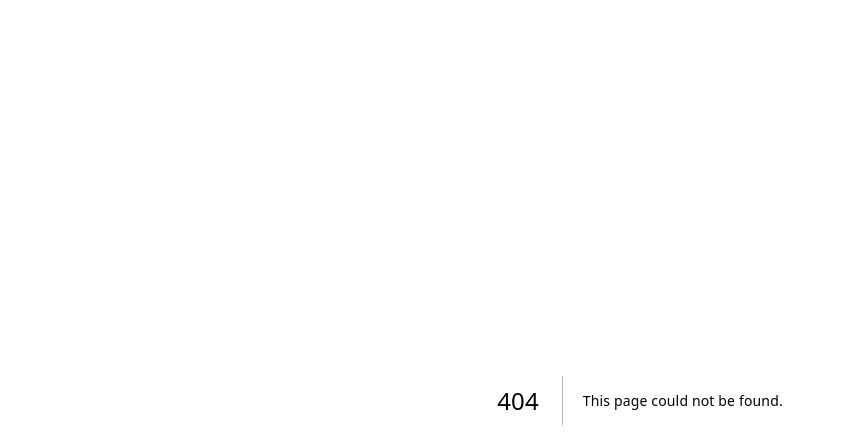
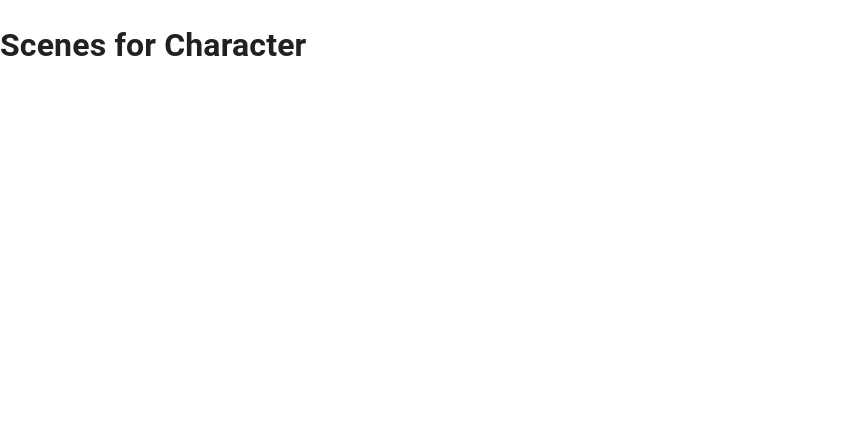
Before and after one commit to Abbyog27/ai-tales, a Next.js app: page /scenes/character/1 in a window 1280 px wide. Before the commit this address had no page. Shown: the top 448 px of the page, without its empty margins (0-844 px from the left). Built offline with nearby package versions, Linux system fonts and the light colour scheme.

Commit message:
FEAT: Routing to view-scenes from Edit character

```diff
--- /dev/null
+++ b/src/app/scenes/character/[characterId]/page.js
@@ -0,0 +1,40 @@
+
+// src/app > scenes > character > [characterId] > pages.js
+
+"use client"
+import React from 'react';
+import { useEffect, useState } from 'react';
+import { useRouter } from 'next/navigation';
+import { useParams } from 'next/navigation';
+// import ScenesFeed from '@/app/components/SceneFeed/ScenceFeed'; // Adjust the import path as needed
+
+export default function CharacterScenesPage() {
+    //   const router = useRouter();
+    //   const { characterId } = useParams();
+    //   const [character, setCharacter] = useState(null);
+
+    //   useEffect(() => {
+    //     const fetchCharacter = async () => {
+    //       try {
+    //         console.log("Debuggin Scene Feed")
+    //         const response = await axios.get(`${process.env.NEXT_PUBLIC_SERVER_URL}/characters/${characterId}`);
+    //         console.log('DEBUGGING', response);
+    //         fetchCharacter(response.data);
+    //       } catch (error) {
+    //         console.log("An error ocurred:", error);
+    //       }
+    //     };
+
+    //     fetchCharacter();
+    //   }, [characterId]);
+
+
+    return (
+        <div>
+            <h1>Scenes for Character </h1>
+
+            {/* <h1>Scenes for Character {characterId}</h1>
+            <ScenesFeed characterId={characterId} /> */}
+        </div>
+    );
+}
```
Also changed, not shown: src/app/components/EditCharacter.js (+6 -2 lines).
